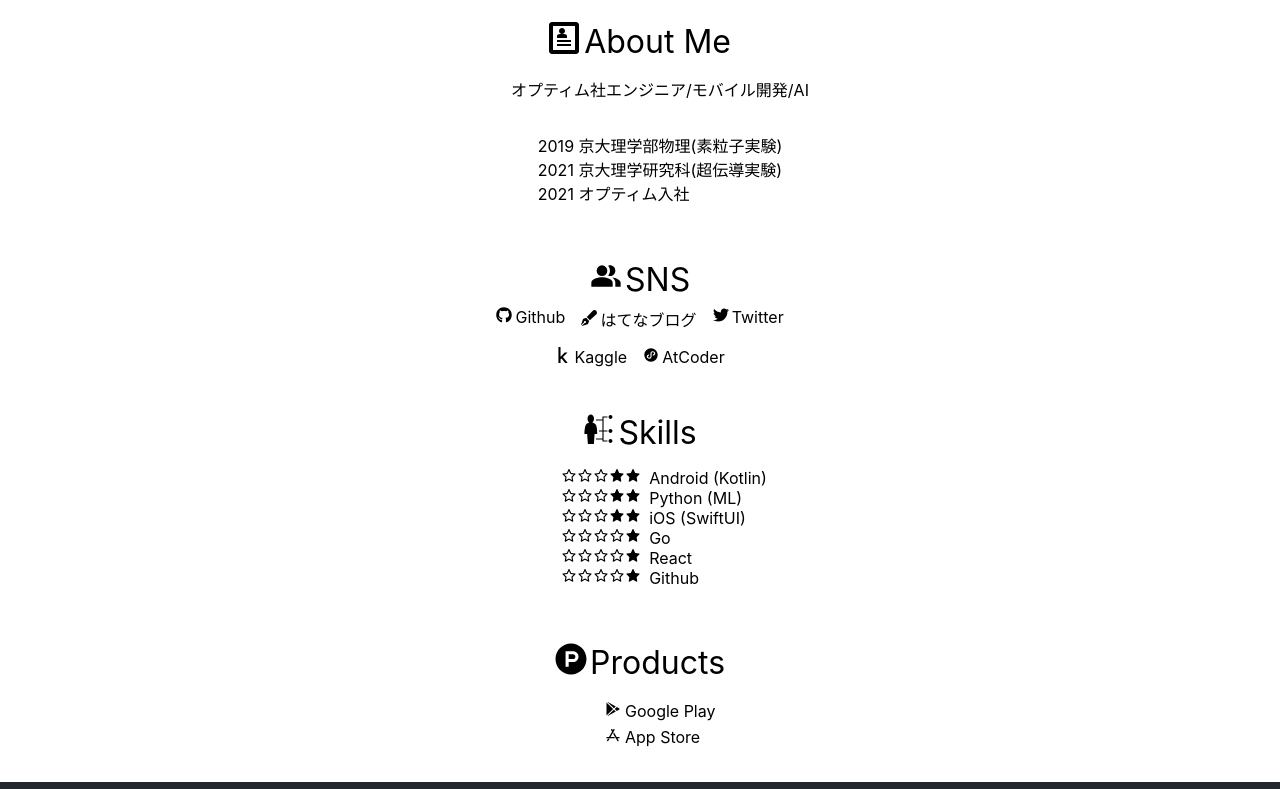
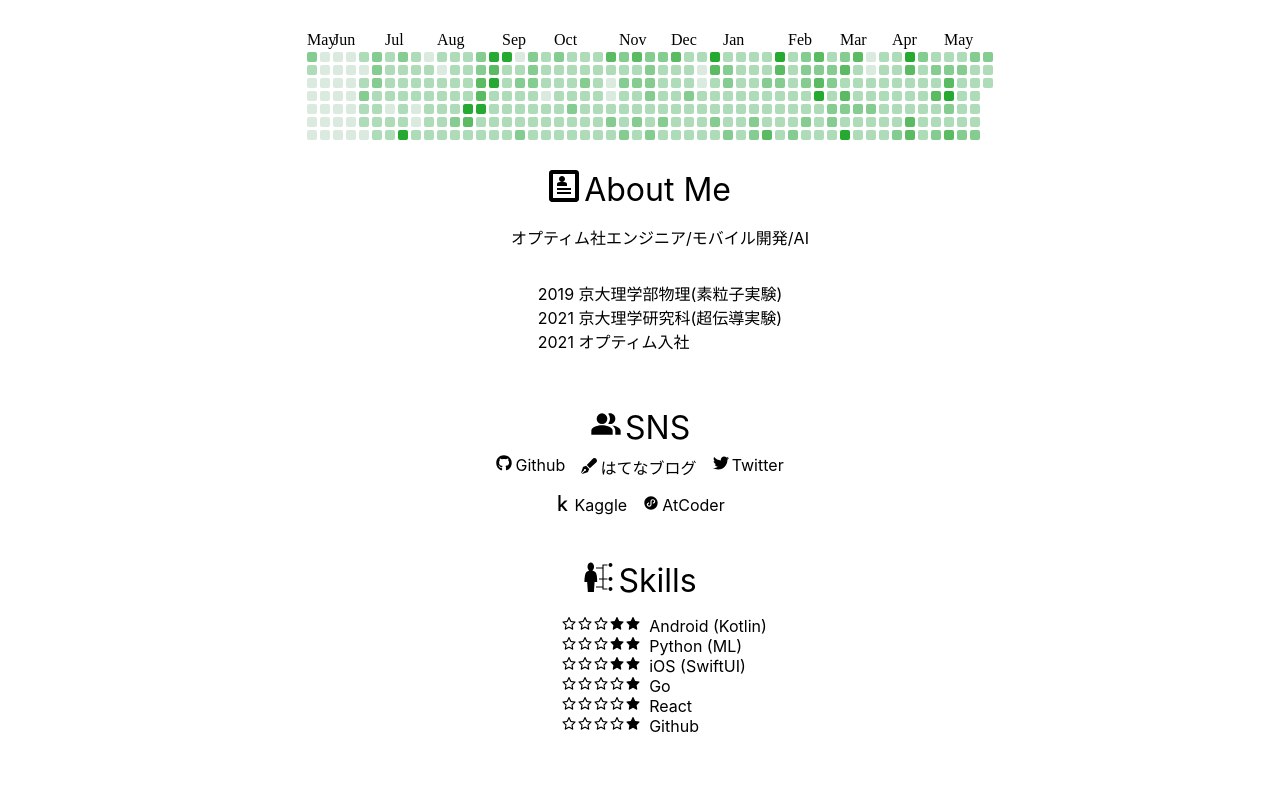
Before and after one commit to kokoichi206/kokoichi-portfolio, a Next.js app: page / in a window 1280 px wide. Shown: the top 789 px of the page. Built offline with nearby package versions, Linux system fonts and the light colour scheme.

Commit message:
feat: メインページに草を追加 (#12)

```diff
--- /dev/null
+++ b/src/components/contributions.tsx
@@ -0,0 +1,11 @@
+import styles from '../../styles/Home.module.scss';
+
+export default function Contributions() {
+  return (
+    <div className={styles.grass}>
+      <a href="https://github.com/kokoichi206">
+        <img src="./grass_color.svg" />
+      </a>
+    </div>
+  );
+}
--- a/src/pages/index.tsx
+++ b/src/pages/index.tsx
@@ -1,5 +1,6 @@
 import Head from 'next/head';
 import styles from '../../styles/Home.module.scss';
+import Contributions from '../components/contributions';
 import Products from '../components/products';
 import Profile from '../components/profile';
 import Skills from '../components/skills';
@@ -14,6 +15,9 @@
         <link rel="icon" href="./icon.ico" />
       </Head>
 
+      {/* Github grass */}
+      <Contributions />
+
       <Profile />
 
       <SNS />
@@ -24,7 +28,11 @@
 
       <footer className={styles.footer}>
         © 2022&nbsp;
-        <a href="https://github.com/kokoichi206" target="_blank" rel="noopener noreferrer">
+        <a
+          href="https://github.com/kokoichi206/kokoichi-portfolio"
+          target="_blank"
+          rel="noopener noreferrer"
+        >
           <span>kokoichi</span>
         </a>
       </footer>
--- a/styles/Home.module.scss
+++ b/styles/Home.module.scss
@@ -1,6 +1,16 @@
 $main-green: #3ad353;
 $padding-block: 1rem;
 $icon-margin-horizontal: 0.2rem;
+
+.grass {
+  width: 100vw;
+  padding: 2rem 0.5rem 0 0;
+  display: flex;
+  justify-content: center;
+  img {
+    width: 100%;
+  }
+}
 
 .footer {
   width: 100vw;
```
